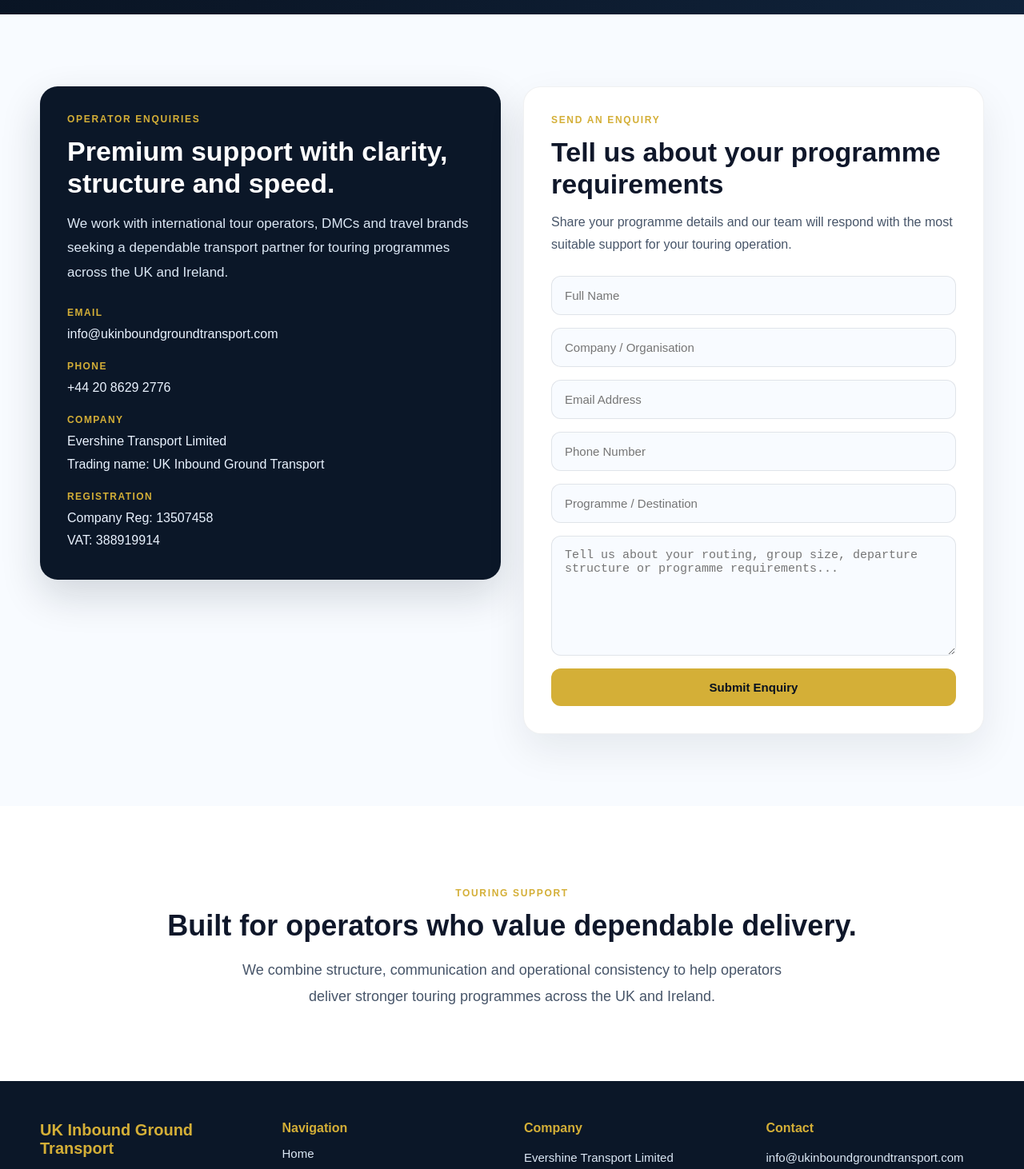
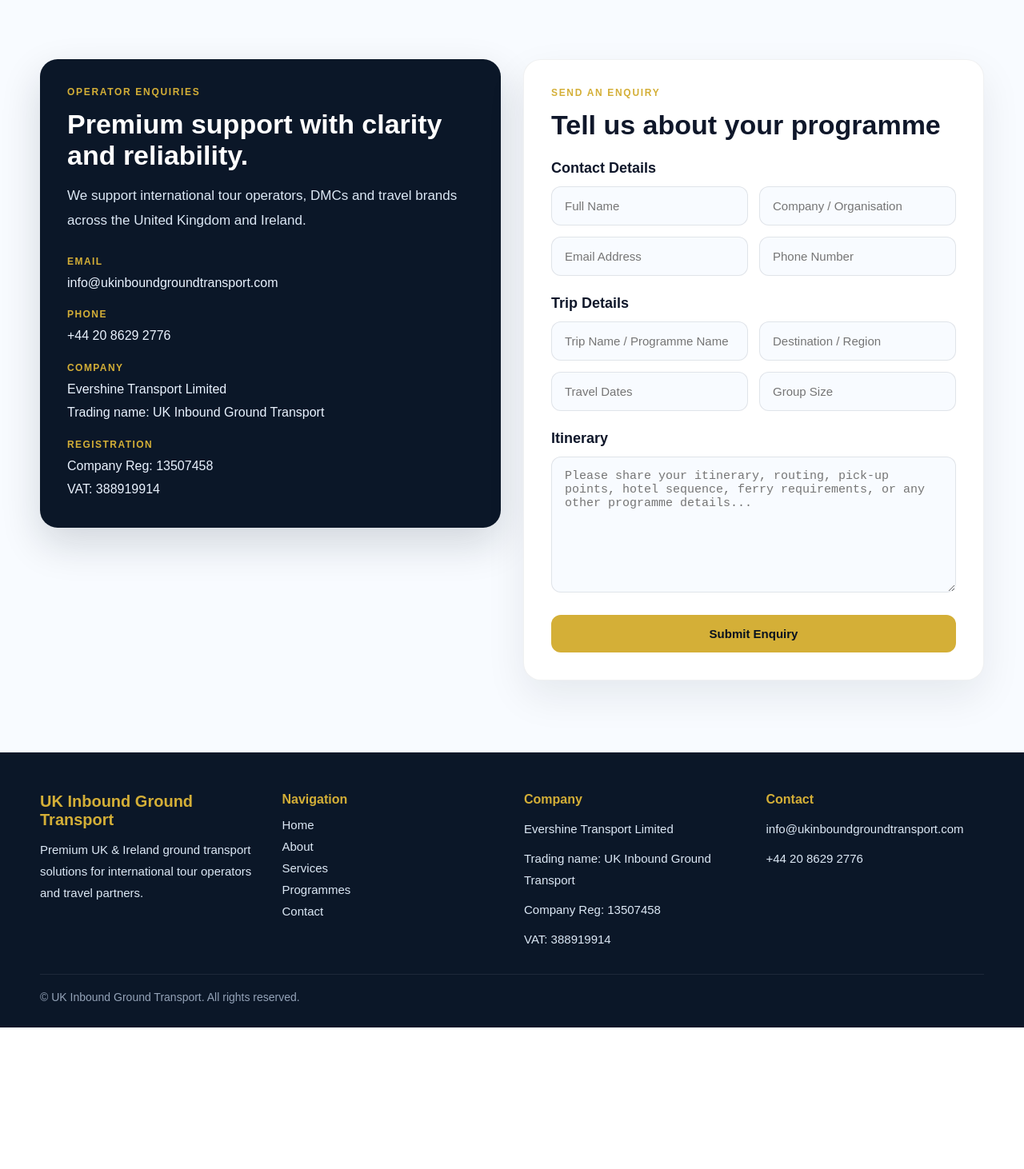
Before and after one commit to kandiahtk-crypto/Project-, a Next.js app: page /contact in a window 1280 px wide. Shown: the part 560-2022 px from the top of the page at 80% size. After the commit the page ends 1845 px from the top, so only its background shows below. Built offline with nearby package versions, Linux system fonts and the light colour scheme.

Commit message:
Update page.tsx

```diff
--- a/src/app/contact/page.tsx
+++ b/src/app/contact/page.tsx
@@ -34,14 +34,14 @@
               fontSize: "18px",
             }}
           >
-            Speak with our team about fixed-departure series, multi-region UK
-            touring, British Isles programmes and operator-specific transport
-            requirements across the United Kingdom and Ireland.
+            Share your contact details, trip details and itinerary requirements,
+            and our team will respond with the most suitable support for your
+            programme.
           </p>
         </div>
       </section>
 
-      {/* CONTACT SECTION */}
+      {/* CONTACT FORM */}
       <section
         style={{
           padding: "90px 20px",
@@ -77,7 +77,7 @@
                 lineHeight: 1.15,
               }}
             >
-              Premium support with clarity, structure and speed.
+              Premium support with clarity and reliability.
             </h2>
 
             <p
@@ -88,9 +88,8 @@
                 fontSize: "17px",
               }}
             >
-              We work with international tour operators, DMCs and travel brands
-              seeking a dependable transport partner for touring programmes
-              across the UK and Ireland.
+              We support international tour operators, DMCs and travel brands
+              across the United Kingdom and Ireland.
             </p>
 
             <div style={{ marginTop: "28px", display: "grid", gap: "18px" }}>
@@ -144,75 +143,46 @@
                 color: "#0F172A",
               }}
             >
-              Tell us about your programme requirements
+              Tell us about your programme
             </h2>
 
-            <p
-              style={{
-                margin: "0 0 24px",
-                color: "#475569",
-                lineHeight: 1.8,
-                fontSize: "16px",
-              }}
-            >
-              Share your programme details and our team will respond with the
-              most suitable support for your touring operation.
-            </p>
-
-            <form style={{ display: "grid", gap: "16px" }}>
+            <form style={{ display: "grid", gap: "24px", marginTop: "24px" }}>
+              {/* CONTACT DETAILS */}
+              <div>
+                <h3 style={groupTitle}>Contact Details</h3>
+                <div style={formGrid}>
                   <input type="text" placeholder="Full Name" style={input} />
                   <input type="text" placeholder="Company / Organisation" style={input} />
                   <input type="email" placeholder="Email Address" style={input} />
                   <input type="text" placeholder="Phone Number" style={input} />
-              <input type="text" placeholder="Programme / Destination" style={input} />
+                </div>
+              </div>
+
+              {/* TRIP DETAILS */}
+              <div>
+                <h3 style={groupTitle}>Trip Details</h3>
+                <div style={formGrid}>
+                  <input type="text" placeholder="Trip Name / Programme Name" style={input} />
+                  <input type="text" placeholder="Destination / Region" style={input} />
+                  <input type="text" placeholder="Travel Dates" style={input} />
+                  <input type="text" placeholder="Group Size" style={input} />
+                </div>
+              </div>
+
+              {/* ITINERARY */}
+              <div>
+                <h3 style={groupTitle}>Itinerary</h3>
                 <textarea
-                placeholder="Tell us about your routing, group size, departure structure or programme requirements..."
+                  placeholder="Please share your itinerary, routing, pick-up points, hotel sequence, ferry requirements, or any other programme details..."
                   style={textarea}
                 />
+              </div>
 
               <button type="submit" style={submitButton}>
                 Submit Enquiry
               </button>
             </form>
           </div>
-        </div>
-      </section>
-
-      {/* CTA BAND */}
-      <section
-        style={{
-          padding: "90px 20px",
-          background: "#FFFFFF",
-          textAlign: "center",
-        }}
-      >
-        <div style={{ maxWidth: "900px", margin: "0 auto" }}>
-          <p style={eyebrow}>Touring Support</p>
-
-          <h2
-            style={{
-              margin: 0,
-              fontSize: "36px",
-              lineHeight: 1.2,
-              color: "#0F172A",
-            }}
-          >
-            Built for operators who value dependable delivery.
-          </h2>
-
-          <p
-            style={{
-              margin: "18px auto 0",
-              maxWidth: "720px",
-              color: "#475569",
-              lineHeight: 1.8,
-              fontSize: "18px",
-            }}
-          >
-            We combine structure, communication and operational consistency to
-            help operators deliver stronger touring programmes across the UK and
-            Ireland.
-          </p>
         </div>
       </section>
 
@@ -324,6 +294,18 @@
   margin: "0 0 14px",
 };
 
+const groupTitle: React.CSSProperties = {
+  margin: "0 0 12px",
+  color: "#0F172A",
+  fontSize: "18px",
+};
+
+const formGrid: React.CSSProperties = {
+  display: "grid",
+  gap: "14px",
+  gridTemplateColumns: "repeat(auto-fit, minmax(220px, 1fr))",
+};
+
 const infoLabel: React.CSSProperties = {
   margin: "0 0 6px",
   color: "#D4AF37",
@@ -361,7 +343,7 @@
   fontSize: "15px",
   color: "#0F172A",
   background: "#F8FBFF",
-  minHeight: "150px",
+  minHeight: "170px",
   resize: "vertical",
   outline: "none",
 };
```
Lines whose indentation alone changed are shown as unchanged.
